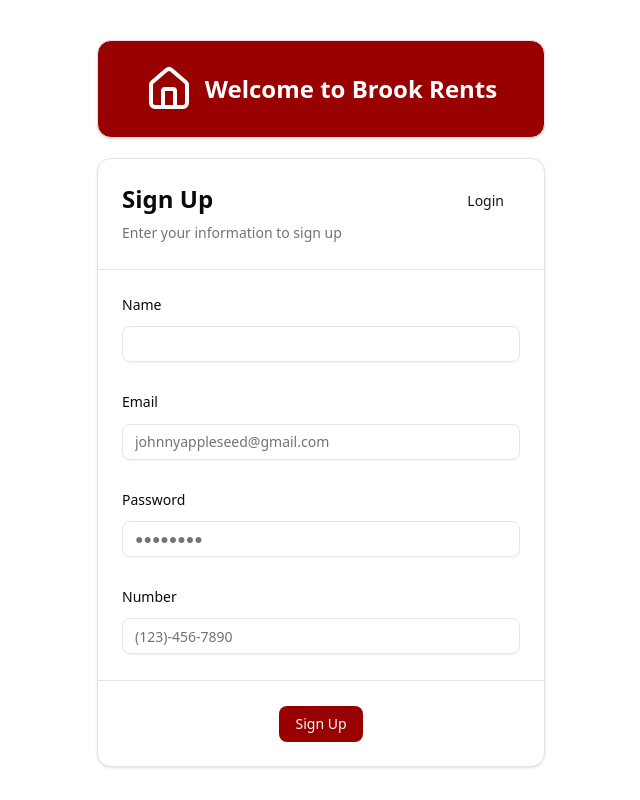
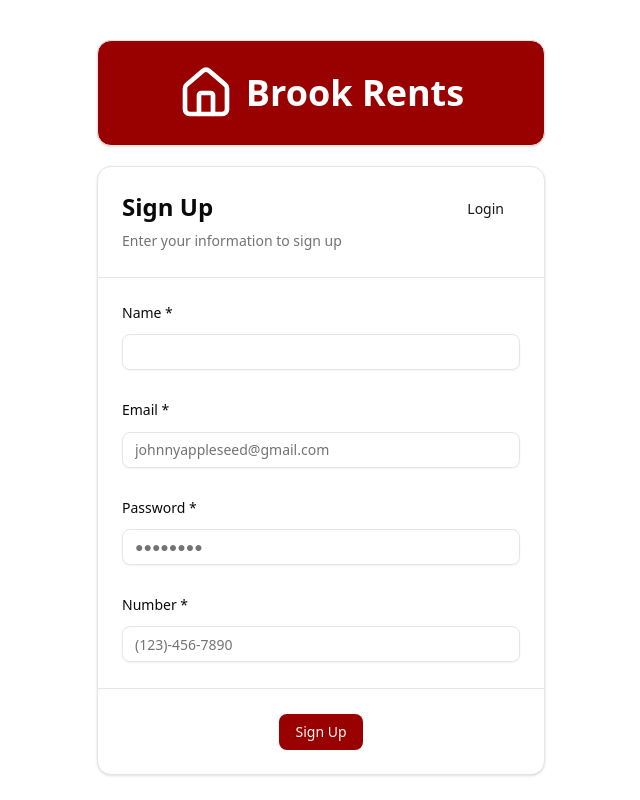
Before and after one commit to bennnliu/brookrent, a React (Vite) app in the folder frontend/: page /auth/signup in a window 1280 px wide. Shown: the whole page, without its empty margins (319-959 px from the left). Built offline with nearby package versions, Linux system fonts and the light colour scheme.

Commit message:
Added finishing touches to the login and signup page

```diff
--- a/frontend/src/components/welcome-header.jsx
+++ b/frontend/src/components/welcome-header.jsx
@@ -14,9 +14,9 @@ const WelcomeHeader = () => {
     return(
         <div className="flex justify-center pt-10">
             <Card className="w-full max-w-md bg-[#990000]">
-                <CardContent className="flex items-center justify-center gap-3 text-2xl font-bold text-white">
-                    <Link to="/"><House className="w-12 h-12 transition-transform duration-200 hover:scale-110" /></Link>
-                    <span>Welcome to Brook Rents</span>
+                <CardContent className="flex items-center justify-center gap-3">
+                    <Link to="/"><House className="w-14 h-14 transition-transform duration-200 hover:scale-110 text-white"/></Link>
+                    <span className="text-4xl font-bold text-white">Brook Rents</span>
                 </CardContent>
             </Card>
         </div>
--- a/frontend/src/pages/login-page.jsx
+++ b/frontend/src/pages/login-page.jsx
@@ -28,6 +28,7 @@ import FormInput from "@/components/form-input.jsx"
 import FormHeader from "@/components/form-header.jsx"
 import api from "@/lib/axios";
 import { useNavigate } from "react-router-dom";
+import { useState } from "react";
 
 const formSchema = z.object({
         email: z.email("Enter in a proper email address"),
@@ -36,6 +37,8 @@ const formSchema = z.object({
 
 
 function LoginPage() {
+  const [isExist,setIsExist] = useState(false)
+
   //Logic that will be implemented when the user clicks submit
   const navigate = useNavigate()
   const onSubmit = async (data) =>{
@@ -48,7 +51,8 @@ function LoginPage() {
           console.log(res)
       }
       catch(e){
-          console.log(e)
+        setIsExist(true)
+        console.log(e)
       }
   }
   //Create a form using react-hook-form and implements zod's validation data and default values
@@ -74,6 +78,7 @@ function LoginPage() {
                           <FormInput name="password" control={form.control} label="Password" type="password" placeholder="●●●●●●●●" required/>
                       </FieldGroup>
                   </form>
+                  {isExist && <FieldError className="pt-4 text-sm">User does not exist</FieldError>}
               </CardContent>
             <FieldSeparator />
             <CardFooter>
--- a/frontend/src/pages/signup-page.jsx
+++ b/frontend/src/pages/signup-page.jsx
@@ -27,6 +27,8 @@ import WelcomeHeader from '../components/welcome-header'
 import FormInput from "@/components/form-input.jsx"
 import FormHeader from "@/components/form-header.jsx"
 import api from '../lib/axios'
+import { useNavigate } from "react-router-dom";
+import { useState } from "react";
 
 //Create a schema using zod that can be used by the form to validate data
 const formSchema = z.object({
@@ -36,22 +38,26 @@ const formSchema = z.object({
         number: z.string().min(10, "Must be a valid phone number")
     })
 
+//Signup Page
+const SignUpPage = () => {
+    const [isExist,setIsExist] = useState(false)
+
     //Logic that will be implemented when the user clicks submit
+    const navigate = useNavigate()
     const onSubmit = async (data) =>{
         try{
             const res = await api.post("/user/signup", data)
             localStorage.setItem("jwtToken", res.data.token)
             localStorage.setItem("email",res.data.email)
             localStorage.setItem("name", res.data.name)
+            navigate('/lister/dashboard')
             console.log(res)
         }
         catch(e){
+            setIsExist(true)
             console.log(e)
         }
     }
-
-//Signup Page
-const SignUpPage = () => {
 
     //Create a form using react-hook-form and implements zod's validation data and default values
     const form = useForm({
@@ -73,12 +79,13 @@ const SignUpPage = () => {
                     <CardContent>
                         <form id="signup-form" onSubmit={form.handleSubmit(onSubmit)}>
                             <FieldGroup className="space-y-0.5">
-                                <FormInput name="name" control={form.control} label="Name"type="text" />
-                                <FormInput name="email" control={form.control} label="Email" type="email" placeholder="johnnyappleseed@gmail.com" />
-                                <FormInput name="password" control={form.control} label="Password" type="password" placeholder="●●●●●●●●" />
-                                <FormInput name="number" control={form.control} label="Number" type="tel" placeholder="(123)-456-7890" />
+                                <FormInput name="name" control={form.control} label="Name *"type="text" />
+                                <FormInput name="email" control={form.control} label="Email *" type="email" placeholder="johnnyappleseed@gmail.com" />
+                                <FormInput name="password" control={form.control} label="Password *" type="password" placeholder="●●●●●●●●" />
+                                <FormInput name="number" control={form.control} label="Number *" type="tel" placeholder="(123)-456-7890" />
                             </FieldGroup>
                         </form>
+                        {isExist && <FieldError className="pt-4 text-sm">User already exists</FieldError>}
                     </CardContent>
                      <FieldSeparator />
                     <CardFooter>
@@ -87,8 +94,6 @@ const SignUpPage = () => {
                 </Card>
             </div>
         </div>
-
-
     )
 }
 
```
Lines whose indentation alone changed are shown as unchanged.
